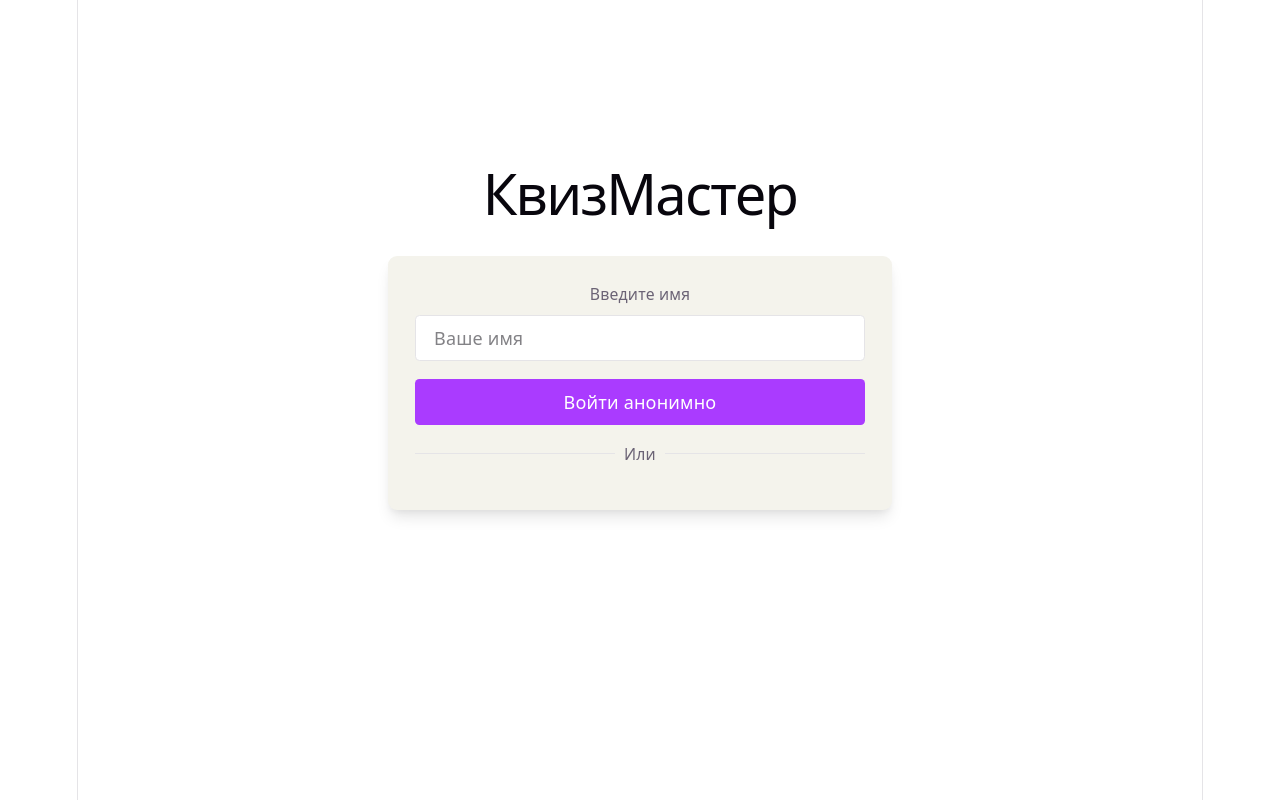
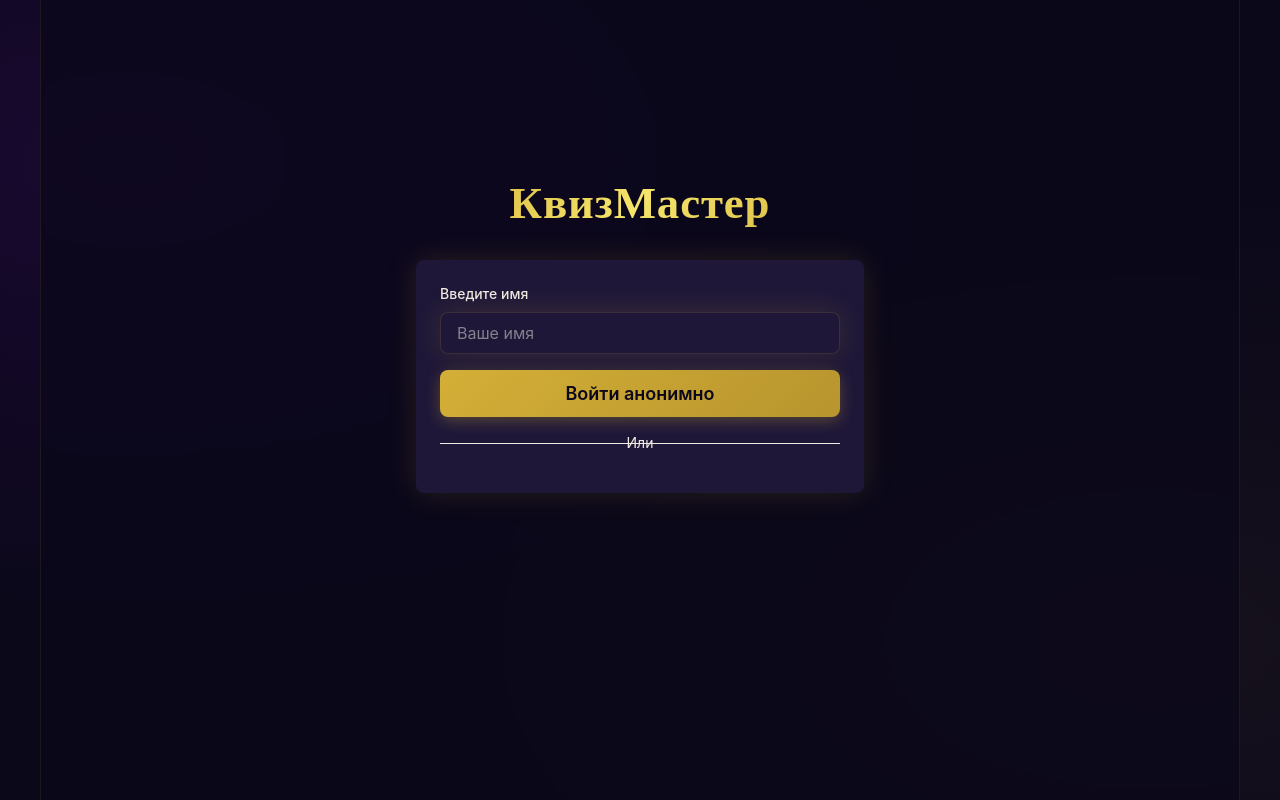
Before and after one commit to Morermat/QUIZ_MASTER, a React (Vite) app in the folder client/: page /login in a window 1280 px wide. Built offline with nearby package versions, Linux system fonts and the light colour scheme; no server answers.

Commit message:
наработки дизайна 1

```diff
--- a/client/src/App.jsx
+++ b/client/src/App.jsx
@@ -1,4 +1,5 @@
-import {BrowserRouter,Routes,Route,Navigate,useLocation} from 'react-router-dom';import {AuthProvider,useAuth} from './context/AuthContext';import {SocketProvider} from './context/SocketContext';import Login from './pages/Login';import Dashboard from './pages/Dashboard';import CreateQuiz from './pages/CreateQuiz';import Lobby from './pages/Lobby';import GameRoom from './pages/GameRoom';import Leaderboard from './pages/Leaderboard';import Profile from './pages/Profile';
+import {BrowserRouter,Routes,Route,Navigate,useLocation} from 'react-router-dom';import PredictionCard from './components/PredictionCard';
+import {AuthProvider,useAuth} from './context/AuthContext';import {SocketProvider} from './context/SocketContext';import Login from './pages/Login';import Dashboard from './pages/Dashboard';import CreateQuiz from './pages/CreateQuiz';import Lobby from './pages/Lobby';import GameRoom from './pages/GameRoom';import Leaderboard from './pages/Leaderboard';import Profile from './pages/Profile';
 import VKCallback from './pages/VKCallback';
 function Guard({children}){const {user}=useAuth(),loc=useLocation();return user?children:<Navigate to="/login" replace state={{from:loc}}/>}
-export default function App(){return <AuthProvider><SocketProvider><BrowserRouter><Routes><Route path="/login" element={<Login/>}/><Route path="/auth/vk-callback" element={<VKCallback />} /><Route path="/dashboard" element={<Guard><Dashboard/></Guard>}/><Route path="/create" element={<Guard><CreateQuiz/></Guard>}/><Route path="/lobby/:code" element={<Guard><Lobby/></Guard>}/><Route path="/game/:code" element={<Guard><GameRoom/></Guard>}/><Route path="/leaderboard/:code" element={<Guard><Leaderboard/></Guard>}/><Route path="/profile" element={<Guard><Profile/></Guard>}/><Route path="*" element={<Navigate to="/dashboard" replace/>}/></Routes></BrowserRouter></SocketProvider></AuthProvider>}
+export default function App(){return <AuthProvider><PredictionCard /><SocketProvider><BrowserRouter><Routes><Route path="/login" element={<Login/>}/><Route path="/auth/vk-callback" element={<VKCallback />} /><Route path="/dashboard" element={<Guard><Dashboard/></Guard>}/><Route path="/create" element={<Guard><CreateQuiz/></Guard>}/><Route path="/lobby/:code" element={<Guard><Lobby/></Guard>}/><Route path="/game/:code" element={<Guard><GameRoom/></Guard>}/><Route path="/leaderboard/:code" element={<Guard><Leaderboard/></Guard>}/><Route path="/profile" element={<Guard><Profile/></Guard>}/><Route path="*" element={<Navigate to="/dashboard" replace/>}/></Routes></BrowserRouter></SocketProvider></AuthProvider>}
--- a/client/src/index.css
+++ b/client/src/index.css
@@ -1,163 +1,198 @@
 @import "tailwindcss";
 
+@import url('https://fonts.googleapis.com/css2?family=Cinzel:wght@400;700;900&family=Inter:wght@300;400;600&display=swap');
+
 :root {
-  --text: #6b6375;
-  --text-h: #08060d;
-  --bg: #fff;
-  --border: #e5e4e7;
-  --code-bg: #f4f3ec;
-  --accent: #aa3bff;
-  --accent-bg: rgba(170, 59, 255, 0.1);
-  --accent-border: rgba(170, 59, 255, 0.5);
-  --social-bg: rgba(244, 243, 236, 0.5);
-  --shadow:
-    rgba(0, 0, 0, 0.1) 0 10px 15px -3px, rgba(0, 0, 0, 0.05) 0 4px 6px -2px;
-
-  --sans: system-ui, 'Segoe UI', Roboto, sans-serif;
-  --heading: system-ui, 'Segoe UI', Roboto, sans-serif;
-  --mono: ui-monospace, Consolas, monospace;
-
-  font: 18px/145% var(--sans);
-  letter-spacing: 0.18px;
-  color-scheme: light dark;
-  color: var(--text);
-  background: var(--bg);
-  font-synthesis: none;
-  text-rendering: optimizeLegibility;
-  -webkit-font-smoothing: antialiased;
-  -moz-osx-font-smoothing: grayscale;
-}
-
-@media (max-width: 1024px) {
-  :root {
-    font-size: 16px;
-  }
-}
-
-@media (prefers-color-scheme: dark) {
-  :root {
-    --text: #9ca3af;
-    --text-h: #f3f4f6;
-    --bg: #16171d;
-    --border: #2e303a;
-    --code-bg: #1f2028;
-    --accent: #c084fc;
-    --accent-bg: rgba(192, 132, 252, 0.15);
-    --accent-border: rgba(192, 132, 252, 0.5);
-    --social-bg: rgba(47, 48, 58, 0.5);
-    --shadow:
-      rgba(0, 0, 0, 0.4) 0 10px 15px -3px, rgba(0, 0, 0, 0.25) 0 4px 6px -2px;
-  }
-
-  #social .button-icon {
-    filter: invert(1) brightness(2);
-  }
+  --bg-primary: #0b081a;
+  --bg-secondary: #15102b;
+  --bg-card: #1e1738;
+  --border-glow: #c9a84c;
+  --text-primary: #f0eae3;
+  --text-secondary: #b8a9c9;
+  --accent-gold: #d4af37;
+  --shadow-glow: 0 0 30px rgba(212, 175, 55, 0.15);
+  --font-heading: 'Cinzel', serif;
+  --font-body: 'Inter', sans-serif;
 }
 
 body {
   margin: 0;
-  background: var(--bg);
-  color: var(--text);
+  background: var(--bg-primary);
+  color: var(--text-primary);
+  font-family: var(--font-body);
+  background-image: radial-gradient(ellipse at 10% 20%, rgba(106, 13, 173, 0.15) 0%, transparent 50%),
+                    radial-gradient(ellipse at 90% 80%, rgba(212, 175, 55, 0.05) 0%, transparent 50%);
+  min-height: 100vh;
 }
 
 #root {
-  width: 1126px;
-  max-width: 100%;
+  max-width: 1200px;
   margin: 0 auto;
-  text-align: center;
-  border-inline: 1px solid var(--border);
-  min-height: 100svh;
-  display: flex;
-  flex-direction: column;
-  box-sizing: border-box;
+  padding: 1rem;
+  min-height: 100vh;
+  background: rgba(11, 8, 26, 0.7);
+  backdrop-filter: blur(2px);
+  border-left: 1px solid rgba(212, 175, 55, 0.1);
+  border-right: 1px solid rgba(212, 175, 55, 0.1);
 }
 
-h1, h2 {
-  font-family: var(--heading);
-  font-weight: 500;
-  color: var(--text-h);
+h1, h2, h3, h4 {
+  font-family: var(--font-heading);
+  font-weight: 700;
+  color: var(--text-primary);
+  text-shadow: 0 0 20px rgba(212, 175, 55, 0.2);
+  letter-spacing: 0.02em;
 }
 
 h1 {
-  font-size: 56px;
-  letter-spacing: -1.68px;
-  margin: 32px 0;
+  font-size: 2.8rem;
+  background: linear-gradient(135deg, #d4af37 0%, #f5e56b 50%, #d4af37 100%);
+  background-clip: text;
+  -webkit-background-clip: text;
+  -webkit-text-fill-color: transparent;
+  text-shadow: none;
 }
 
-@media (max-width: 1024px) {
-  h1 {
-    font-size: 36px;
-    margin: 20px 0;
-  }
+.border, .rounded-lg, .rounded {
+  border-color: rgba(212, 175, 55, 0.15) !important;
+  background: var(--bg-card) !important;
+  box-shadow: var(--shadow-glow);
+  transition: all 0.3s ease;
 }
 
-h2 {
-  font-size: 24px;
-  line-height: 118%;
-  letter-spacing: -0.24px;
-  margin: 0 0 8px;
+.border:hover, .rounded-lg:hover {
+  border-color: rgba(212, 175, 55, 0.4) !important;
+  box-shadow: 0 0 40px rgba(212, 175, 55, 0.1);
 }
 
-@media (max-width: 1024px) {
-  h2 {
-    font-size: 20px;
-  }
+.btn-primary {
+  background: linear-gradient(135deg, #d4af37, #b8952e);
+  color: #0b081a;
+  font-weight: 600;
+  border: none;
+  padding: 0.6rem 1.8rem;
+  border-radius: 8px;
+  transition: all 0.2s;
+  box-shadow: 0 4px 15px rgba(212, 175, 55, 0.3);
 }
-
-p {
-  margin: 0;
+.btn-primary:hover {
+  transform: translateY(-2px);
+  box-shadow: 0 8px 25px rgba(212, 175, 55, 0.5);
 }
-
-code, .counter {
-  font-family: var(--mono);
-  display: inline-flex;
-  border-radius: 4px;
-  color: var(--text-h);
-}
-
-code {
-  font-size: 15px;
-  line-height: 135%;
-  padding: 4px 8px;
-  background: var(--code-bg);
-}
-
-/* Кнопки */
-.btn-primary {
-  display: inline-block;
-  padding: 0.5rem 1.5rem;
-  border-radius: 0.25rem;
-  transition: all 0.2s;
-  font-weight: 500;
-  background: var(--accent);
-  color: white;
-  border: none;
-  cursor: pointer;
-  font-size: inherit;
-}
-
-.btn-primary:hover {
-  opacity: 0.9;
-}
-
 .btn-primary:disabled {
   opacity: 0.5;
-  cursor: not-allowed;
+  transform: none;
 }
 
 .btn-secondary {
-  display: inline-block;
-  padding: 0.5rem 1.5rem;
-  border-radius: 0.25rem;
+  background: rgba(255, 255, 255, 0.05);
+  color: var(--text-primary);
+  border: 1px solid rgba(212, 175, 55, 0.3);
+  padding: 0.6rem 1.8rem;
+  border-radius: 8px;
   transition: all 0.2s;
-  font-weight: 500;
-  background: var(--code-bg);
-  color: var(--text-h);
-  border: none;
-  cursor: pointer;
-  font-size: inherit;
+}
+.btn-secondary:hover {
+  background: rgba(212, 175, 55, 0.1);
+  border-color: #d4af37;
 }
 
-.btn-secondary:hover {
-  opacity: 0.8;
+input, select, textarea {
+  background: rgba(255, 255, 255, 0.05) !important;
+  border: 1px solid rgba(212, 175, 55, 0.2) !important;
+  color: var(--text-primary) !important;
+  border-radius: 8px !important;
+  padding: 0.5rem 1rem !important;
+  transition: border 0.2s;
 }
+input:focus, select:focus, textarea:focus {
+  border-color: #d4af37 !important;
+  outline: none;
+  box-shadow: 0 0 15px rgba(212, 175, 55, 0.1);
+}
+
+@keyframes fadeIn {
+  from { opacity: 0; transform: translateY(20px); }
+  to { opacity: 1; transform: translateY(0); }
+}
+@keyframes pulseGlow {
+  0% { box-shadow: 0 0 10px rgba(212, 175, 55, 0.2); }
+  50% { box-shadow: 0 0 30px rgba(212, 175, 55, 0.6); }
+  100% { box-shadow: 0 0 10px rgba(212, 175, 55, 0.2); }
+}
+@keyframes spinSlow {
+  from { transform: rotate(0deg); }
+  to { transform: rotate(360deg); }
+}
+@keyframes float {
+  0% { transform: translateY(0px); }
+  50% { transform: translateY(-10px); }
+  100% { transform: translateY(0px); }
+}
+
+.animate-fade-in {
+  animation: fadeIn 0.6s ease-out forwards;
+}
+.animate-pulse-glow {
+  animation: pulseGlow 2s infinite;
+}
+.animate-float {
+  animation: float 4s ease-in-out infinite;
+}
+.animate-spin-slow {
+  animation: spinSlow 20s linear infinite;
+}
+
+.gold-border {
+  border-image: linear-gradient(135deg, #d4af37, #f5e56b, #d4af37) 1;
+  border-width: 2px;
+  border-style: solid;
+}
+
+.prediction-card {
+  position: fixed;
+  bottom: 2rem;
+  right: 2rem;
+  width: 180px;
+  padding: 1rem;
+  background: var(--bg-card);
+  border: 1px solid rgba(212, 175, 55, 0.3);
+  border-radius: 12px;
+  box-shadow: 0 10px 40px rgba(0,0,0,0.8);
+  backdrop-filter: blur(8px);
+  z-index: 999;
+  font-family: var(--font-heading);
+  font-size: 0.9rem;
+  color: var(--text-primary);
+  text-align: center;
+  cursor: pointer;
+  transition: all 0.3s;
+}
+.prediction-card:hover {
+  transform: scale(1.05);
+  border-color: #d4af37;
+}
+.prediction-card .icon {
+  font-size: 2.2rem;
+  display: block;
+  margin-bottom: 0.3rem;
+}
+.prediction-card .text {
+  font-size: 0.8rem;
+  line-height: 1.3;
+  color: var(--text-secondary);
+}
+
+.win-overlay {
+  background: rgba(0,0,0,0.7);
+  backdrop-filter: blur(4px);
+}
+.win-content {
+  animation: fadeIn 0.5s ease-out;
+}
+
+@media (max-width: 768px) {
+  #root { padding: 0.5rem; border: none; }
+  h1 { font-size: 2rem; }
+  .prediction-card { width: 140px; bottom: 1rem; right: 1rem; font-size: 0.75rem; }
+}
```
Also changed, not shown: client/src/components/PredictionCard.jsx (added, +109 -0 lines).
